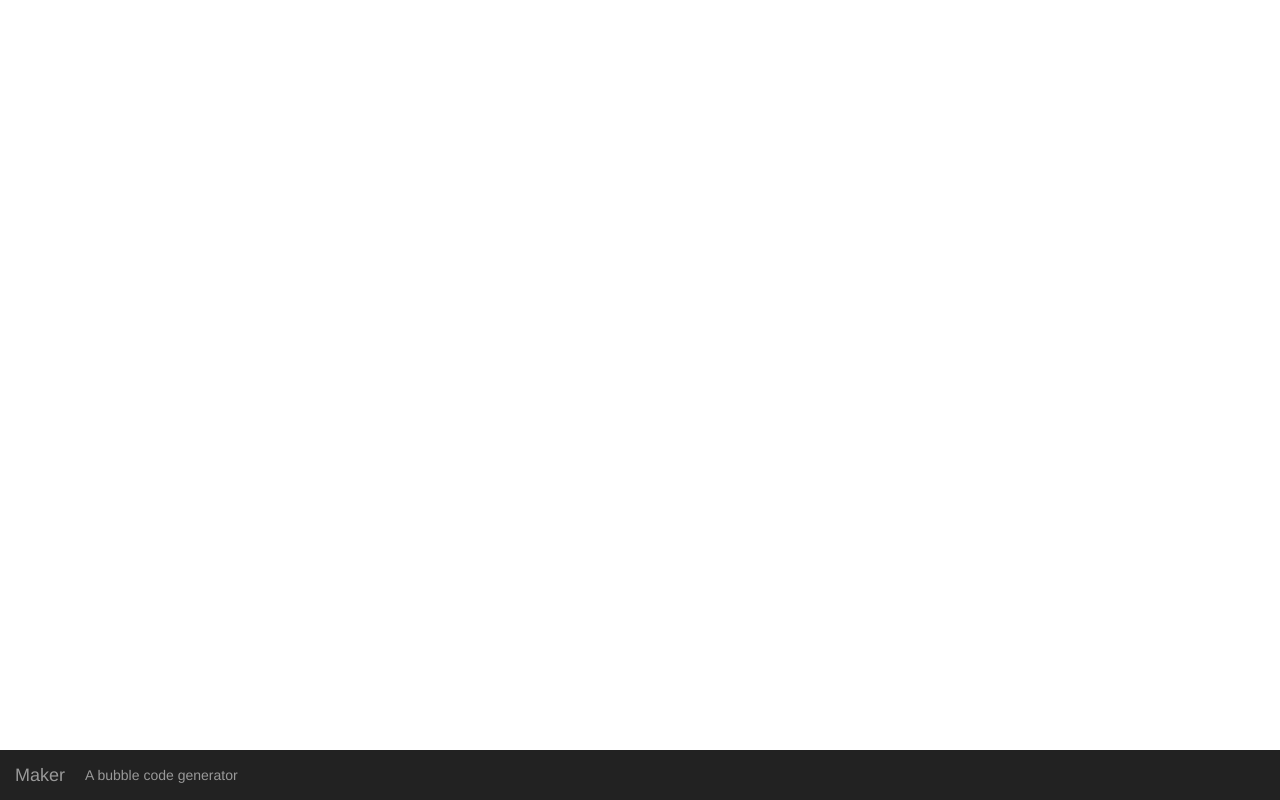
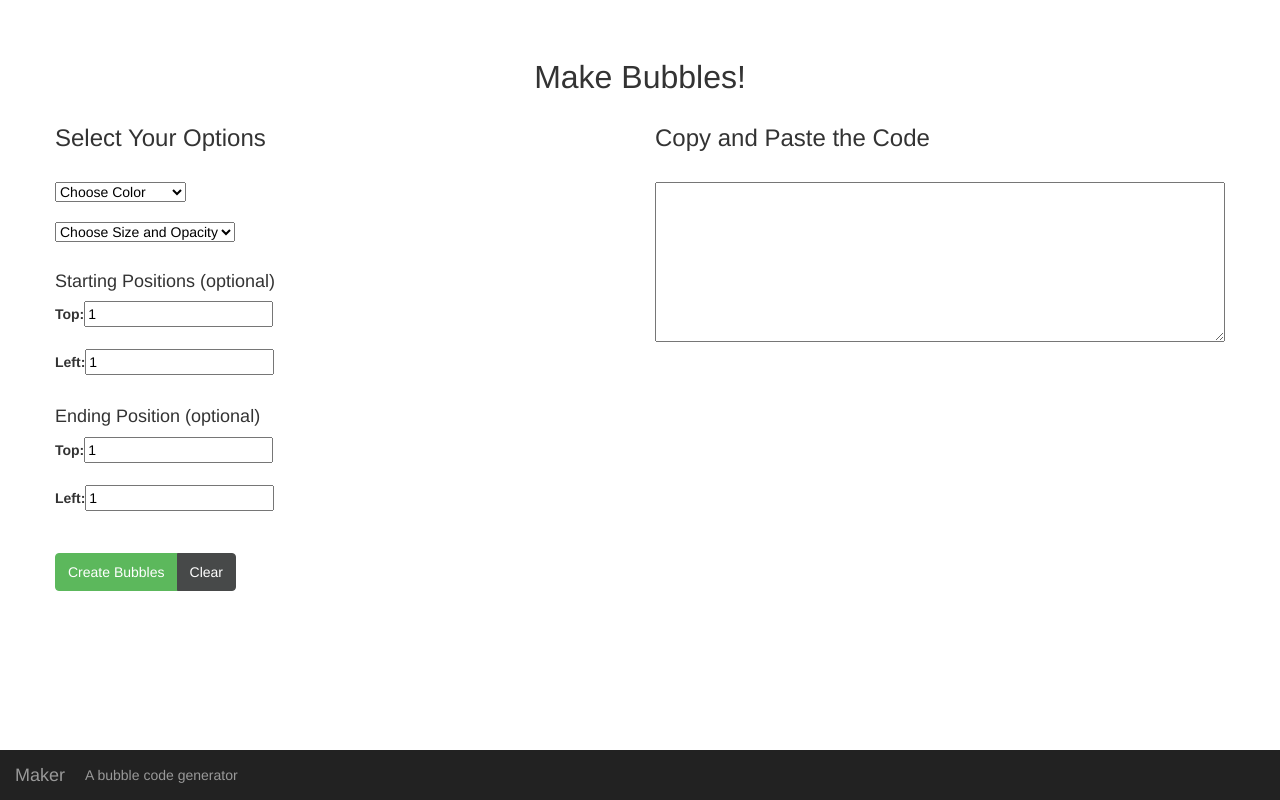
Before and after one commit to sotch-pr35mac/header, a plain HTML site: page maker/index.html in a window 1280 px wide. Drawn offline with nearby package versions, Linux system fonts and the light colour scheme.

Commit message:
finished up the creator

```diff
--- a/maker/index.html
+++ b/maker/index.html
@@ -1,13 +1,15 @@
 <html>
 	<head>
+	<!-- This is Page 1 of options.-->
+
 		<!-- Setup meta data -->
 		<meta name="viewport" content="width=device-width, initial-scale=1.0">
 		<meta name="description" content="A bubble code generator for https://github.com/sotch-pr35mac/header">
 		<meta name="author" content="Preston Stosur-Bassett">
 
 		<!-- Add Bootstrap JS styles -->
-		<link rel="stylesheet" href="css/bootstrap-reponsive.css" />
-		<link rel="stylesheet" href="css/bootstrap-reponsive.min.css" />
+		<link rel="stylesheet" href="css/bootstrap-responsive.css" />
+		<link rel="stylesheet" href="css/bootstrap-responsive.min.css" />
 		<link rel="stylesheet" href="css/bootstrap.css" />
 		<link rel="stylesheet" href="css/bootstrap.min.css" />
 
@@ -16,10 +18,65 @@
 	</head>
 
 	<body>
+		<!-- .container sets the height and width of the page -->
 		<div class="container">
+			<!-- This is the title bar down at the bottom. -->
 			<div class="navbar navbar-fixed-bottom navbar-inverse">
 				<a href="#" class="navbar-brand">Maker</a>
 				<p class="navbar-text">A bubble code generator</p>
+			</div>
+
+			<center>
+				<br />
+				<br />
+				<h2>Make Bubbles!</h2>
+			</center>
+
+			<div class="row">
+				<div class="col-6 col-lg-6">
+					<h3>Select Your Options</h3>
+					<br />
+					<select id="colorpicker">
+						<option>Choose Color</option>
+						<option value="#00A8E1">Blue</option>
+						<option value="#66BC29">Green</option>
+						<option value="#EF8200">Orange (I think...)</option>
+					</select>
+					<br />
+					<br />
+					<select id="sizepicker">
+						<option>Choose Size and Opacity</option>
+						<option value="3">30% Size | 91% Opacity</option>
+						<option value="5">50% Size | 100% Opacity</option>
+						<option value="7">70% Size | 40% Opacity</option>
+					</select>
+					<br />
+					<br />
+					<h4>Starting Positions (optional)</h4>
+					<label for="start_pos-top">Top: </label><input type="text" value="1" id="start_pos-top">
+					<br />
+					<br />
+					<label for="start_pos-left">Left: </label><input type="text" value="1" id="start_pos-left">
+					<br />
+					<br />
+					<h4>Ending Position (optional)</h4>
+					<label for="end_pos-top">Top: </label><input type="text" value="1" id="end_pos-top">
+					<br />
+					<br />
+					<label for="end_pos-left">Left: </label><input type="text" value="1" id="end_pos-left">
+					<br />
+					<br />
+					<br />
+					<div class="btn-group">
+						<button type="button" id="create_bubbles-btn" class="btn btn-success">Create Bubbles</button>
+						<button type="button" id="clear_code-btn" class="btn btn-default">Clear</button>
+					</div>
+				</div>
+				<div class="col-6 col-lg-6">
+					<h3>Copy and Paste the Code</h3>
+					<br />
+					<textarea id="gen_code_area" style="width: 100%; height: 20%;"></textarea>
+				</div>
 			</div>
 		</div>
 
@@ -27,5 +84,31 @@
 		<script src="http://code.jquery.com/jquery-2.0.3.min.js" type="text/javascript"></script>
 		<script src="js/bootstrap.js" type="text/javascript"></script>
 		<script src="js/bootstrap.min.js" type="text/javascript"></script>
+		<script type="text/javascript">
+			$(document).ready(function() {
+				//When the Create Bubbles Button is clicked
+				$("#create_bubbles-btn").click(function() {
+					var color = $("#colorpicker").val();
+					var size = $("#sizepicker").val();
+					var startTop = $("#start_pos-top").val();
+					var startLeft = $("#start_pos-left").val();
+					var endTop = $("#end_pos-top").val();
+					var endLeft = $("#end_pos-left").val();
+
+					var bubble_code = "<div class='circle span"+size+"' style='background: "+color+"; top: "+startTop+"; left: "+startLeft+";' data-top='"+endTop+"' data-left='"+endLeft+"'><a></a></div>";
+
+					var code_area = document.getElementById('gen_code_area');
+
+					code_area.value = bubble_code;
+
+				});
+
+				//When the Clear Button is clicked
+				$("#clear_code-btn").click(function() {
+					var code_area = document.getElementById('gen_code_area');
+					code_area.value = '';
+				});
+			});
+		</script>
 	</body>
 </html>
```
